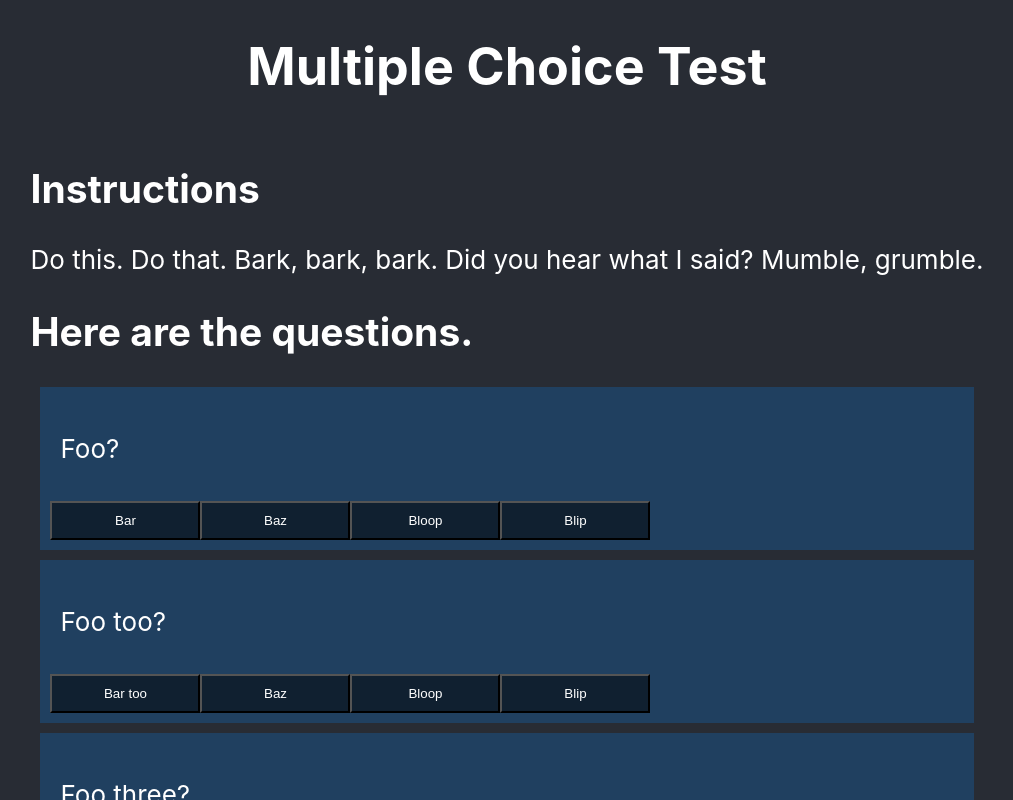
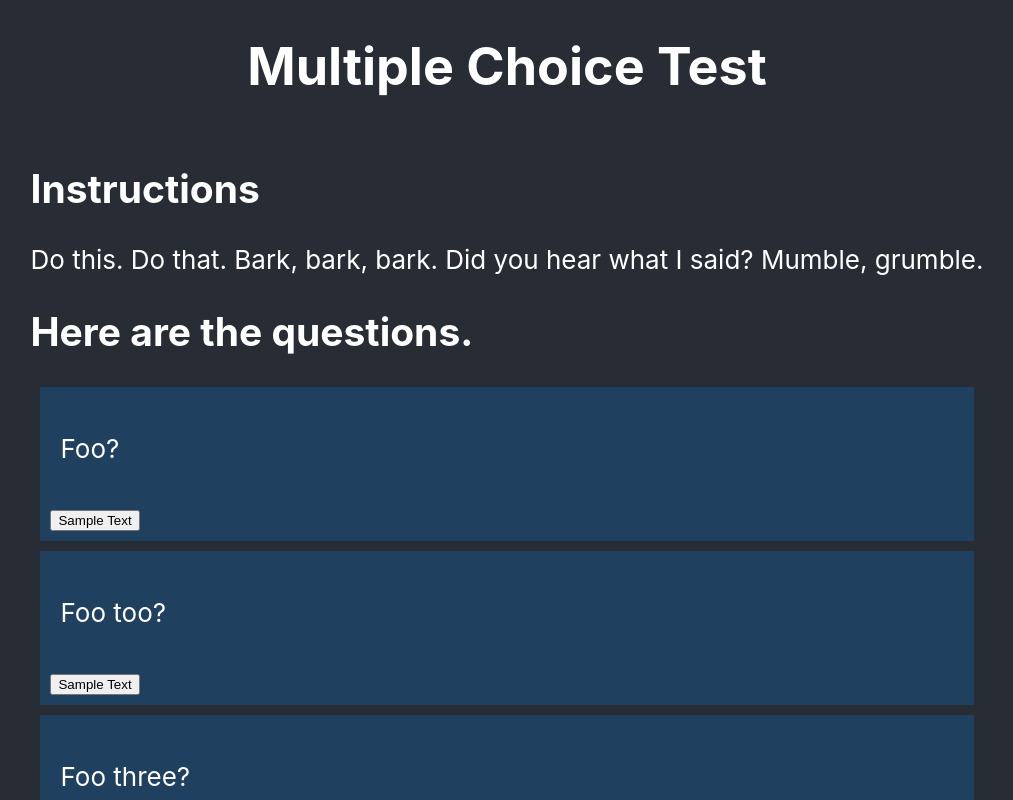
Before and after one commit to captainalan/Two-Part-Generic-Exam, a React (Create React App) app: page / in a window 1280 px wide. Shown: the top 800 px of the page, without its empty margins (133-1146 px from the left). Built offline with nearby package versions, Linux system fonts and the light colour scheme.

Commit message:
Restructuring stuff as I learn more about how React works

```diff
--- a/src/Exam.js
+++ b/src/Exam.js
@@ -18,15 +18,13 @@ class Exam extends Component {
                 {qid:'q3', question:'Foo three?', choices:['Bar tree','Baz','Bloop','Blip']},
                 {qid:'q4', question:'Foo four?', choices:['Foo for thought','answer','me','this']}
             ],
-            responses:[] // Store current responses as part of state; which data struct is best?
         }
     }
-    /* To modify state, so components update, use setState() rather than updating
-       state directly. */
+
     selectChoice(qid,resp) {
-        console.log('You said ' + resp + ' for ' + qid);
-        // Currently inputed responses (basing this method off of handleClick in tic-tac-toe example)
-        // const currentResponses = []
+        // console.log('You said ' + resp + ' for ' + qid);
+        // Answered question just stored in this.state under qid as key for now
+        this.setState({ [qid]:resp }); // JSX trickery to use dynamic key; maybe not best practice?
     }
 
     render() {
--- a/src/Question.js
+++ b/src/Question.js
@@ -2,30 +2,14 @@ import React from 'react';
 import './Question.css';
 
 class Question extends React.Component {
-    constructor(props) {
-        super(props);
-        // Question state is question with answer choices in some order
-        this.state = {
-            selected: null, // Answer choice that is selected
-        }
-    }
-
-    /* Things to do:
-    - OnMouseEnter effects(?)
-    */
-
     render() {
         return(
             <div className='Question'>
                 <div className="Problem">
-                    <Problem problem={this.props.question}/> {/* Problem statement*/}
-                    {this.props.choices.map((item, i) =>
-                        <Choice
-                            key = {i} /* Find some better option than this...*/
-                            optionText={item}
-                            // Clicking an option passes that up...
-                            onClick={() => this.props.onClick(i)}
-                        />)}
+                    <Problem problem={this.props.question}/>
+                    {/* Insert code here to render choices*/}
+                    <Choice>Sample Text</Choice>
+
                 </div>
             </div>
         )
@@ -40,12 +24,24 @@ function Problem(props) {
     )
 }
 
-function Choice(props) {
-    return (
-        <button type="button" className="Choice" onClick={props.onClick}>
-            {props.optionText}
-        </button>
-    );
+class Choice extends React.Component {
+    render() {
+        const {
+            onClick,
+            className,
+            children,
+        } = this.props;
+
+        return (
+            <button
+                onClick={onClick}
+                className={className}
+                type="button"
+            >
+                {children}
+            </button>
+        );
+    }
 }
 
 export default Question;
--- a/src/QuestionList.js
+++ b/src/QuestionList.js
@@ -6,7 +6,7 @@ class QuestionList extends React.Component {
     renderQuestion(item,i) {
         return(
             <Question
-                key={item.qid} /*Look for a better solution than this */
+                key={item.qid} /* Look for a better solution than this */
                 question={item.question}
                 choices={item.choices}
                 onClick={i => this.props.onClick(item.qid,i)}
```
